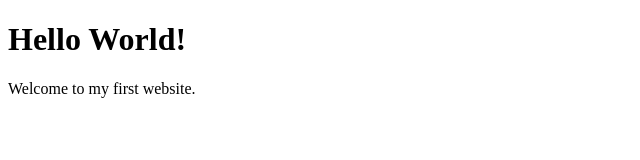
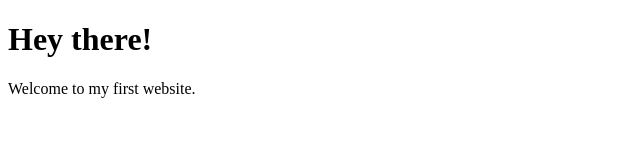
Before and after one commit to imantd/imantd.github.io, a plain HTML site: page index.html in a window 1280 px wide. Shown: the whole page, without its empty margins (0-640 px from the left). Drawn offline with Linux system fonts and the light colour scheme.

Commit message:
made changes to body of index.html

```diff
--- a/index.html
+++ b/index.html
@@ -4,6 +4,6 @@
   <title>Hello World!</title>
 </head>
 <body>
-  <h1>Hello World!</h1>
+  <h1>Hey there!</h1>
   <p>Welcome to my first website.</p>
 </body>
```
